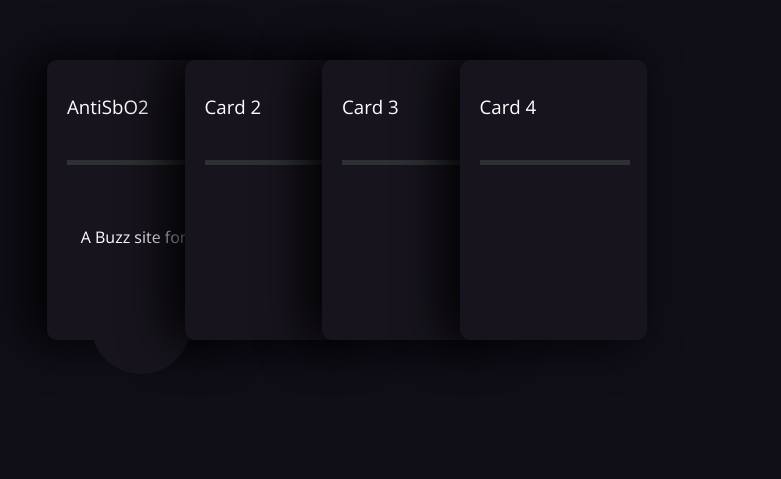
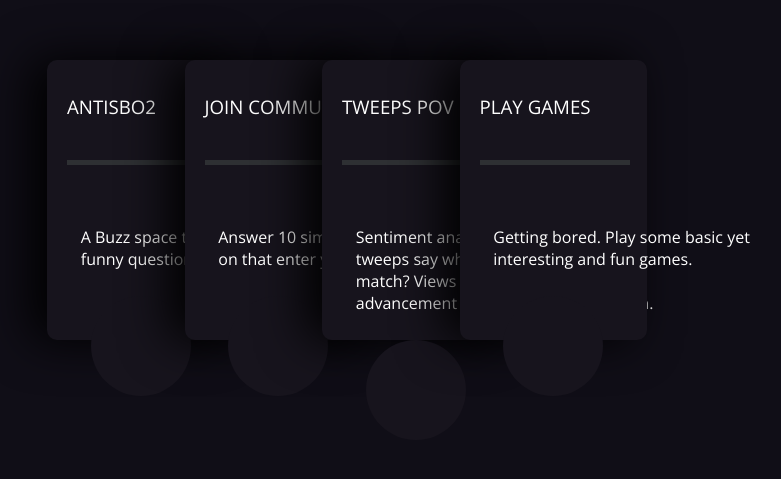
Before and after one commit to Ananyaiitbhilai/annsite, a Django app: page /tileslide in a window 1280 px wide. Shown: the top 479 px of the page, without its empty margins (293-1074 px from the left). Run offline with Django 3.2, Linux system fonts and the light colour scheme.

Commit message:
Update tileslide.html

```diff
--- a/templates/tileslide.html
+++ b/templates/tileslide.html
@@ -109,48 +109,49 @@ svg {
 <body>
 <div class="container">
   <div class="card">
-    <h3 class="title">AntiSbO2</h3>
+    <h3 class="title">ANTISBO2</h3>
     <div class="bar">
       <div class="emptybar"></div>
       <div class="filledbar"></div>
     </div>
-    <div class="circle"><p style="color:white">A Buzz site for nerds by nerds. </p>
+    <div class="circle"><p style="color:white">A Buzz space to answer some silly and funny questions.</p>
       <svg version="1.1" xmlns="http://www.w3.org/2000/svg">
       <circle class="stroke" cx="60" cy="60" r="50"/>
     </svg>
     </div>
   </div>
   <div class="card">
-    <h3 class="title">Card 2</h3>
+    <h3 class="title">JOIN COMMUNITY</h3>
     <div class="bar">
       <div class="emptybar"></div>
       <div class="filledbar"></div>
     </div>
-    <div class="circle">
+    <div class="circle"><p style="color:white">Answer 10 simple questions and based on that enter your community.</p>
       <svg version="1.1" xmlns="http://www.w3.org/2000/svg">
       <circle class="stroke" cx="60" cy="60" r="50"/>
     </svg>
     </div>
   </div>
   <div class="card">
-    <h3 class="title">Card 3</h3>
+    <h3 class="title">TWEEPS POV</h3>
     <div class="bar">
       <div class="emptybar"></div>
       <div class="filledbar"></div>
     </div>
-    <div class="circle">
+    <div class="circle"><p style="color:white">Sentiment analysis of Tweeps. What tweeps say who will win today's IPL match?
+          Views about COVID and recent advancement in vaccines and optimism.</p>
       <svg version="1.1" xmlns="http://www.w3.org/2000/svg">
       <circle class="stroke" cx="60" cy="60" r="50"/>
     </svg>
     </div>
   </div>
   <div class="card">
-    <h3 class="title">Card 4</h3>
+    <h3 class="title">PLAY GAMES</h3>
     <div class="bar">
       <div class="emptybar"></div>
       <div class="filledbar"></div>
     </div>
-    <div class="circle">
+    <div class="circle"><p style="color:white">Getting bored. Play some basic yet interesting and fun games.</p>
       <svg version="1.1" xmlns="http://www.w3.org/2000/svg">
       <circle class="stroke" cx="60" cy="60" r="50"/>
     </svg>
```
